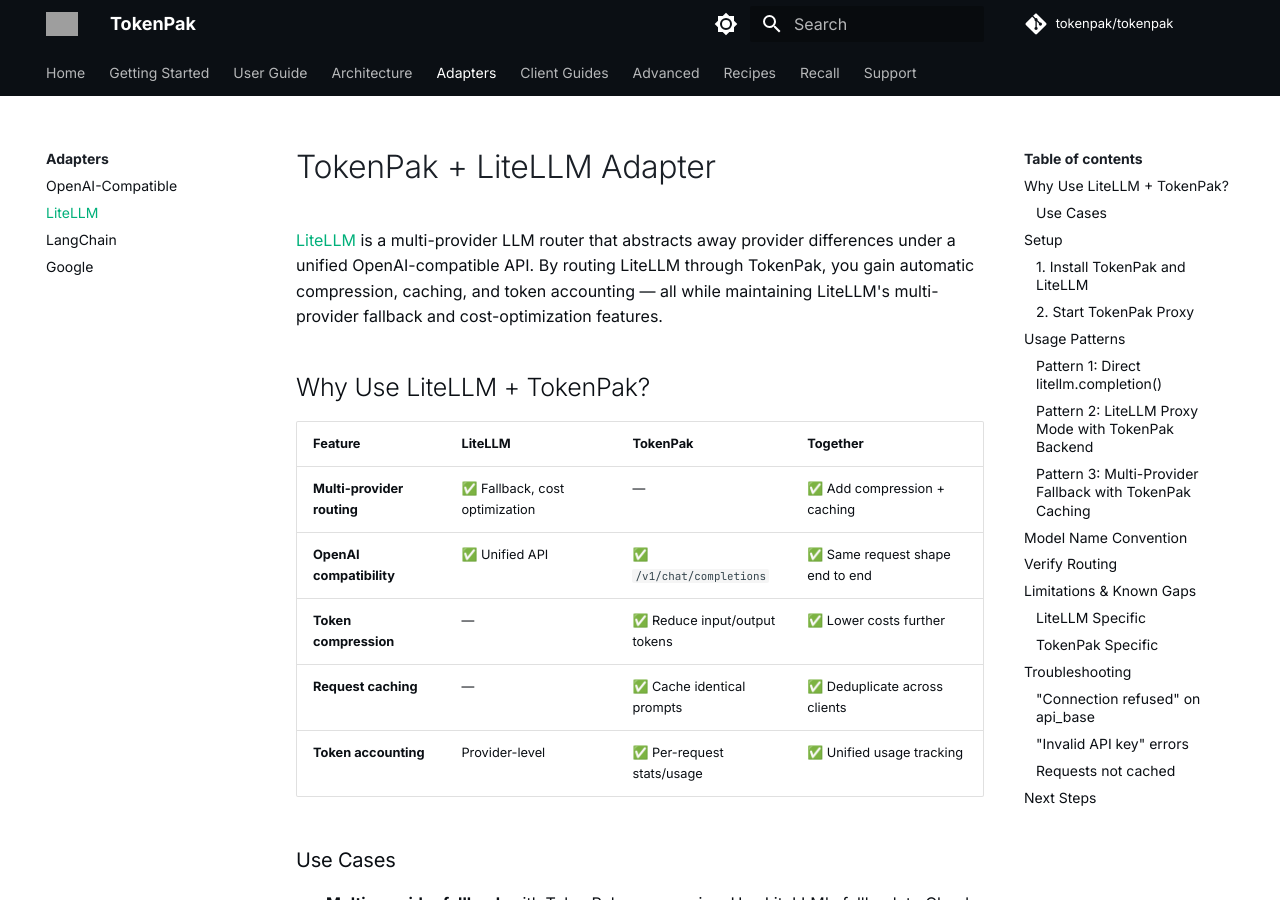
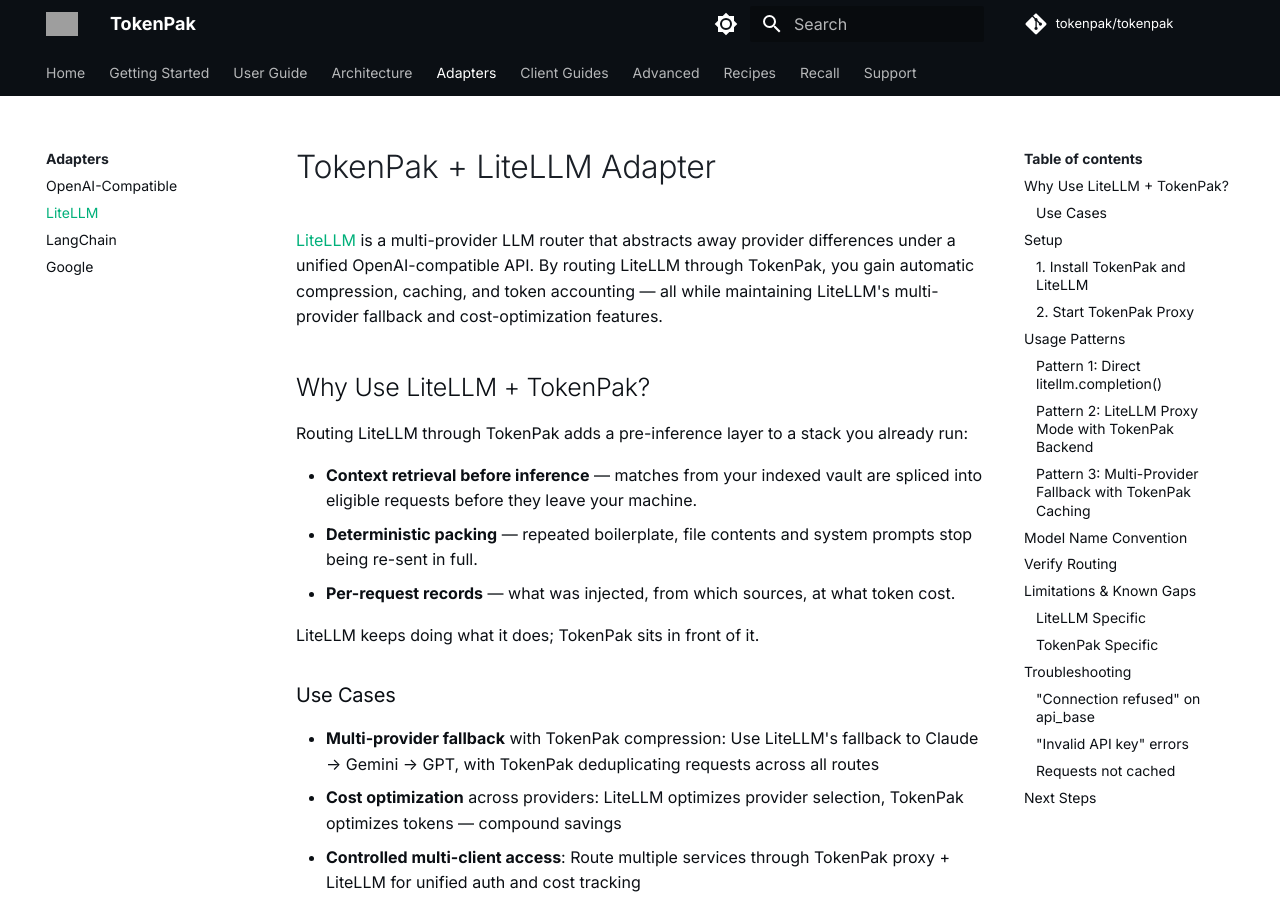
Before and after one commit to tokenpak/docs, an MkDocs documentation site: the page built from docs/adapters/litellm.md, in a window 1280 px wide and 900 px high. Built offline with MkDocs 1.6.1 and Material for MkDocs 9.7.7, drawn with Linux system fonts in a browser that asks for light colours; comment, search, counter and statistics services are not loaded; grey boxes are pictures that could not be loaded.

Commit message:
docs: remove the remaining third-party comparison table; correct router responsibility
Replaces the head-to-head adapter table with a non-comparative description of
what the layer adds, consistent with retiring the comparison surfaces. Also
aligns the provider-router responsibility line with the policy-not-enforcement
wording used elsewhere, and fixes an unlinked pointer and a loopback hostname.

```diff
--- a/docs/adapters/litellm.md
+++ b/docs/adapters/litellm.md
@@ -4,13 +4,13 @@
 
 ## Why Use LiteLLM + TokenPak?
 
-| Feature | LiteLLM | TokenPak | Together |
-|---------|---------|----------|----------|
-| **Multi-provider routing** | ✅ Fallback, cost optimization | — | ✅ Add compression + caching |
-| **OpenAI compatibility** | ✅ Unified API | ✅ `/v1/chat/completions` | ✅ Same request shape end to end |
-| **Token compression** | — | ✅ Reduce input/output tokens | ✅ Lower costs further |
-| **Request caching** | — | ✅ Cache identical prompts | ✅ Deduplicate across clients |
-| **Token accounting** | Provider-level | ✅ Per-request stats/usage | ✅ Unified usage tracking |
+Routing LiteLLM through TokenPak adds a pre-inference layer to a stack you already run:
+
+- **Context retrieval before inference** — matches from your indexed vault are spliced into eligible requests before they leave your machine.
+- **Deterministic packing** — repeated boilerplate, file contents and system prompts stop being re-sent in full.
+- **Per-request records** — what was injected, from which sources, at what token cost.
+
+LiteLLM keeps doing what it does; TokenPak sits in front of it.
 
 ### Use Cases
 - **Multi-provider fallback** with TokenPak compression: Use LiteLLM's fallback to Claude → Gemini → GPT, with TokenPak deduplicating requests across all routes
```
Also changed, not shown: docs/architecture.md (+2 -2 lines), docs/faq.md (+1 -1 lines).
